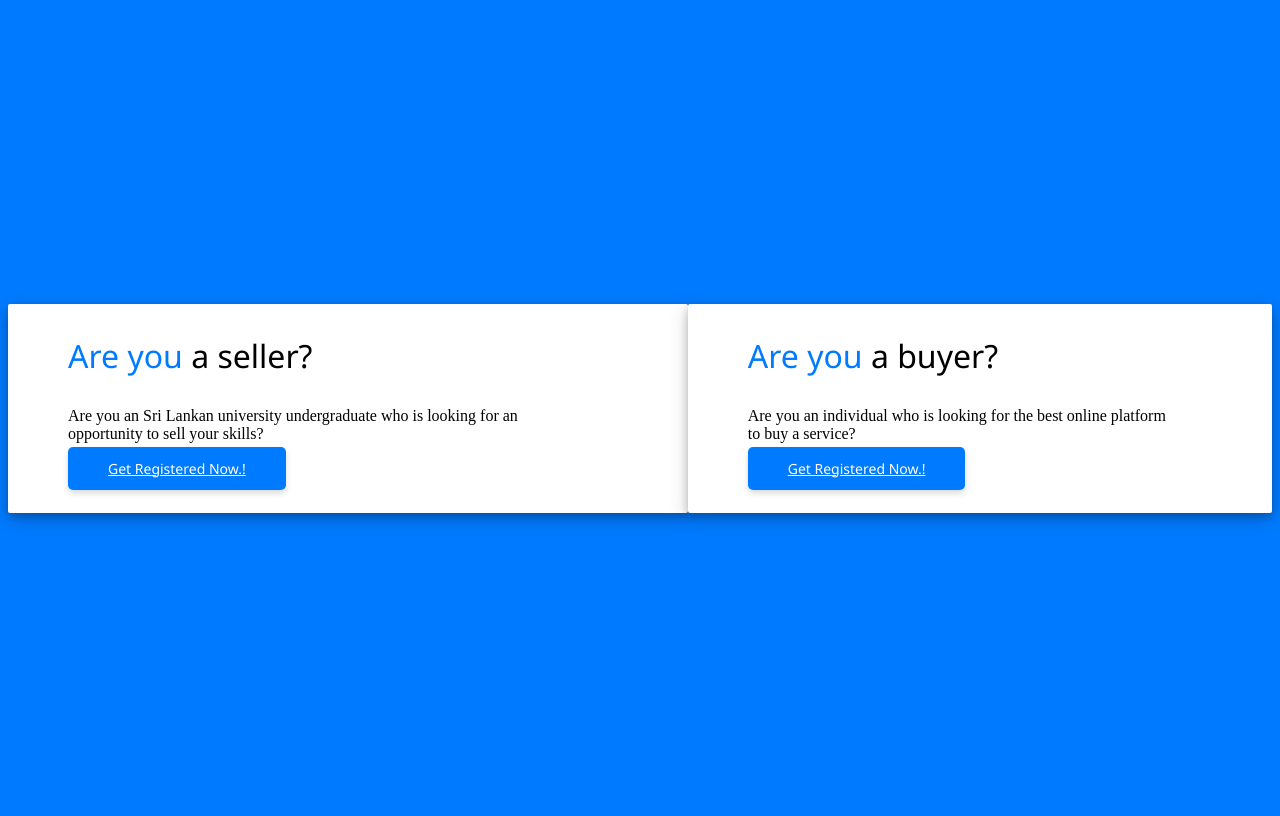
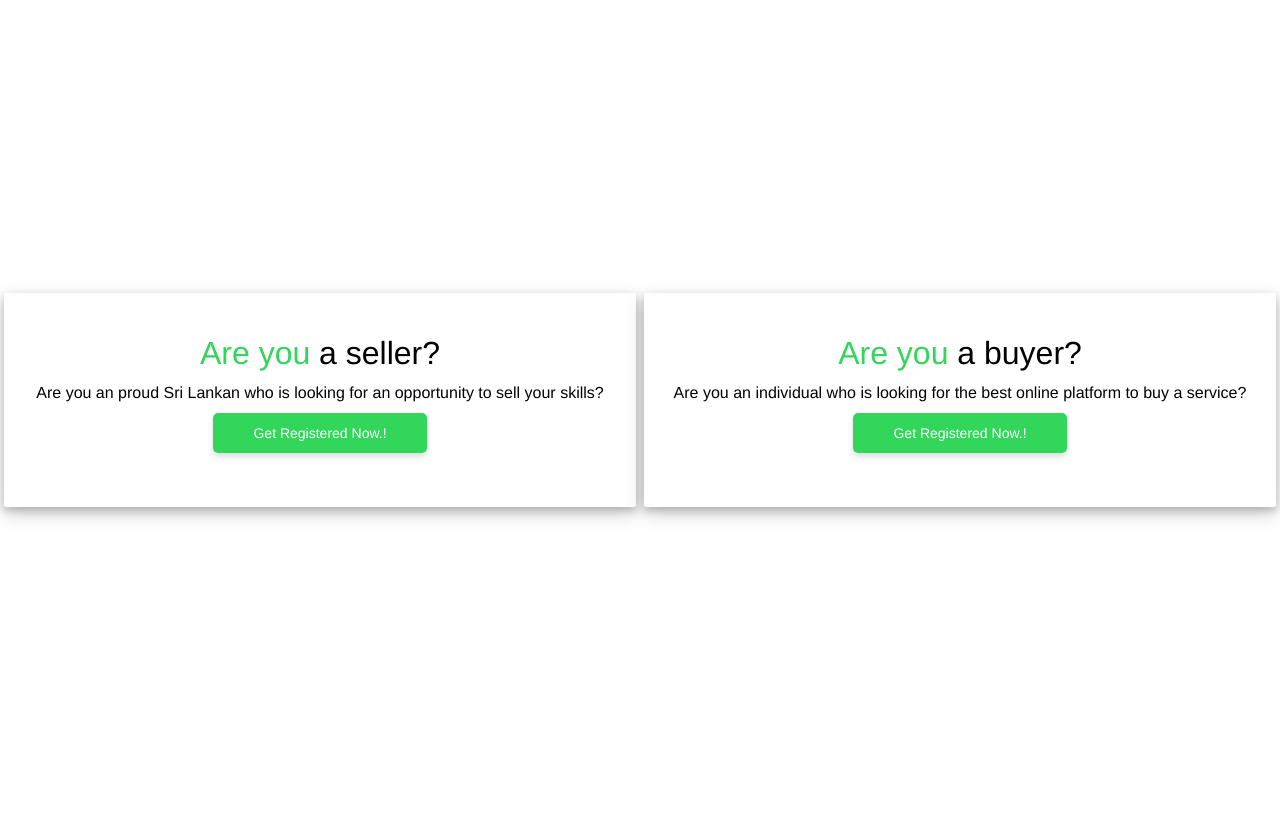
Before and after one commit to sahan462/Skillsparq, a PHP site: page /skillsparq/register in a window 1280 px wide. After the commit the page ends 519 px from the top, so only its background shows below. Run offline with PHP 8.4, Linux system fonts and the light colour scheme.

Commit message:
register options done

```diff
--- a/app/views/register.view.php
+++ b/app/views/register.view.php
@@ -6,17 +6,16 @@
     <link rel="stylesheet" href="./assests/css/register.styles.css">
     <title>Register</title>
 </head>
-
 <body>
     <div class="container">
-        <div class="header"><span style="color:#007BFF">Are you</span> a seller?</div>
-        <p>Are you an Sri Lankan university undergraduate who is looking for an opportunity to sell your skills?</p>
+        <div class="header"><span style="color:#31d65a">Are you</span> a seller?</div>
+        <p>Are you an proud Sri Lankan who is looking for an opportunity to sell your skills?</p>
         <div class="fieldset">
             <a href="<?php echo BASEURL.'/registerSeller' ?>" class="registerbtn">Get Registered Now.!</a>
         </div>
     </div>
     <div class="container">
-        <div class="header"><span style="color:#007BFF">Are you</span> a buyer?</div>
+        <div class="header"><span style="color:#31d65a">Are you</span> a buyer?</div>
         <p>Are you an individual who is looking for the best online platform to buy a service?</p>
         <div class="fieldset">
             <a href="<?php echo BASEURL.'/registerBuyer' ?>" class="registerbtn">Get Registered Now.!</a>
--- a/public/assests/css/home.styles.css
+++ b/public/assests/css/home.styles.css
@@ -507,14 +507,15 @@ body{
     display: flex;
     justify-content: center;
     align-items: center;
+    margin-bottom: 32px;
 }
 .topgig-header h1{
     font-size: 24px;
     padding: 0;
     margin: 0;
     color: #333;
-    padding-left: 32px;
-    padding-right: 32px;
+    padding-left: 48px;
+    padding-right: 48px;
 }
 .topgig-header svg{
     width: 32px;
--- a/public/assests/css/register.styles.css
+++ b/public/assests/css/register.styles.css
@@ -1,26 +1,28 @@
 body {
-    background-color: #007bff;
+    font: 400 16px/24px Macan,Helvetica Neue,Helvetica,Arial,sans-serif;
+    background-color: #ffffff;
     display: flex;
-    justify-content: center;
+    justify-content: space-around;
     align-items: center;
-    height: 100vh; /*for normal zooming */
+    margin: 0 auto;
+    height: 100vh;
   }
   .container {
+    display: flex;
+    flex-direction: column;
+    align-items: center;
+    justify-content: center;
+    padding: 32px 16px 32px 16px;
+    width: 600px;
+    height: 150px;
     background-color: white;
     border-radius: 2px;
-    display: block;
-    margin: auto;
-    padding-top: 30px;
-    padding-left: 60px;
-    padding-right: 100px;
-    padding-bottom: 20px;
     box-shadow: 0 4px 8px 0 rgba(0, 0, 0, 0.2), 0 6px 20px 0 rgba(0, 0, 0, 0.19);
   }
   input[type="text"],
   input[type="password"],
   input[type="email"],
   input[type="date"] {
-    font-family: "Segoe UI", Tahoma, Geneva, Verdana, sans-serif;
     width: 100%;
     padding: 15px;
     margin: 5px 0 0 0;
@@ -48,7 +50,9 @@ body {
     border-radius: 5px;
     background: #f8f8f8;
   }
-
+  .fieldset a{
+    text-decoration: none;
+  }
   .registerbtn {
     color: white;
     padding-left: 40px;
@@ -57,36 +61,25 @@ body {
     padding-top: 12px;
     border-radius: 5px;
     border: none;
-    font-family: "Segoe UI", Tahoma, Geneva, Verdana, sans-serif;
     transition: ease-in-out 0.3s;
     font-weight: 500;
     font-size: 14px;
-    background-color: #007bff;
+    background-color: #31d65a;
     box-shadow: 0 3px 6px 0 rgba(0, 0, 0, 0.1), 0 4px 6px 0 rgba(0, 0, 0, 0.05);
   }
   .registerbtn:hover {
-    color: #007bff;
+    color: #31d65a;
     background-color: rgb(255, 255, 255);
     font-weight: 500;
     box-shadow: 0 3px 6px 0 rgba(0, 0, 0, 0.1), 0 4px 6px 0 rgba(0, 0, 0, 0.05);
 
   }
-  .agreement-condition {
-    font-family: "Segoe UI", Tahoma, Geneva, Verdana, sans-serif;
-  }
-
-  label {
-    font-family: "Segoe UI", Tahoma, Geneva, Verdana, sans-serif;
-  }
   .header {
-    font-family: "Segoe UI", Tahoma, Geneva, Verdana, sans-serif;
     font-size: xx-large;
-    margin-bottom: 30px;
     font-weight: 500;
   }
   .error {
     display: block;
-    font-family: "Segoe UI", Tahoma, Geneva, Verdana, sans-serif;
     font-size: 12px;
     color: red;
   }
@@ -95,8 +88,7 @@ body {
   }
   .normal-blue-font
   {
-    font-family: "Segoe UI", Tahoma, Geneva, Verdana, sans-serif;
-    color: #007bff;
+    color: #31d65a;
     font-size: small;
     padding-bottom: 20px;
     text-decoration: none;
```
Also changed, not shown: public/assests/css/login.styles.css (indentation only).
